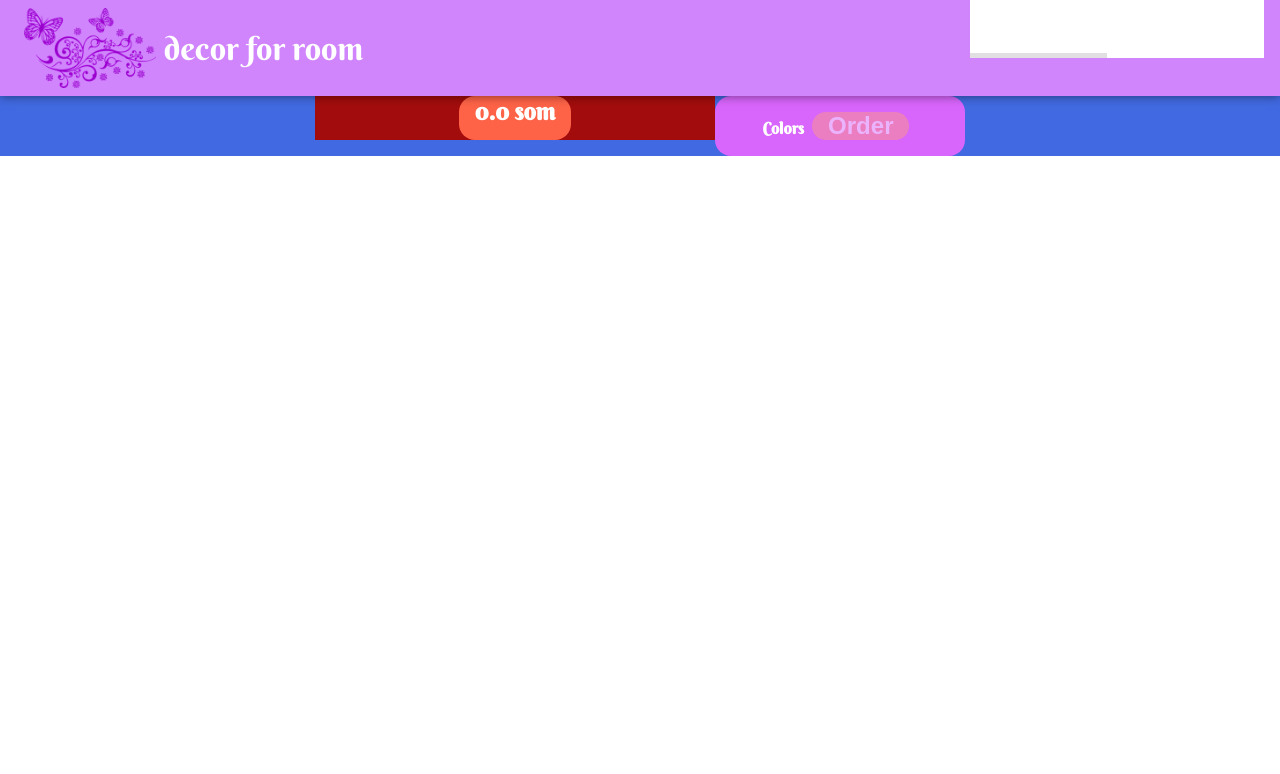
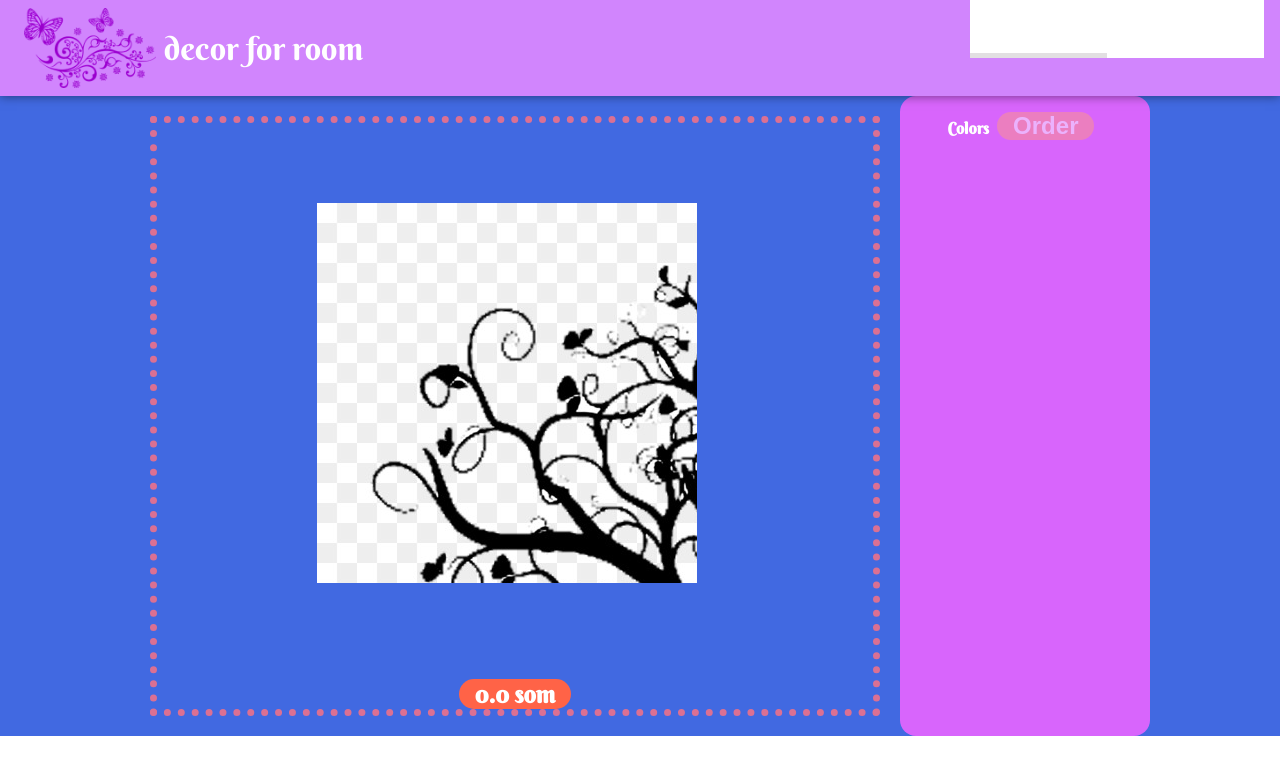
Before and after one commit to Nurkyz-Chynybaeva/builder, a React (Create React App) app: page / in a window 1280 px wide. Shown: the top 774 px of the page. Built offline with nearby package versions, Linux system fonts and the light colour scheme; no server answers.

Commit message:
decor preview

```diff
--- a/src/components/DecorBuilder/DecorPreview/DecorPreview.js
+++ b/src/components/DecorBuilder/DecorPreview/DecorPreview.js
@@ -1,6 +1,6 @@
 import classes from "./DecorPreview.module.css";
 import PartsDecor from "../PartsDecor/PartsDecor";
-
+import backgroundImage from "../../../images/background.jpg"
 
 
 const DecorPreview = ({ butterflies , price }) => {
@@ -18,9 +18,13 @@ const DecorPreview = ({ butterflies , price }) => {
   return (
     <div className={classes.DecorPreview}>
  <div className={classes.decor}>
+<div className = {classes.butterflies}
+style = {{backgroundImage : `url(${backgroundImage})`}}
+>
+
 
         {result}
-
+  </div>
     </div>
 
 <div className={classes.price}>{price.toFixed(1)} som</div>
--- a/src/components/DecorBuilder/DecorPreview/DecorPreview.module.css
+++ b/src/components/DecorBuilder/DecorPreview/DecorPreview.module.css
@@ -1,13 +1,3 @@
-
-.butterflies {
-  display: flex;
-  flex-wrap: wrap;
-  margin: 10px;
-  border:  20px solid;
-  flex-wrap: wrap;
-
-}
-
 
 .DecorPreview {
   flex: 0 0 400px;
@@ -15,7 +5,28 @@
   flex-wrap: wrap;
   margin-bottom: 1rem;
   justify-content: center;
-  background-color: rgb(163, 12, 12);
+border: 7px dotted palevioletred;
+margin: 20px 20px;
+}
+.decor{
+  width: 700px;
+  height: 540px;
+  margin-right: 1rem;
+  margin-bottom: 1rem;
+
+
+
+  display: flex;
+  justify-content: center;
+  align-items: center;
+}
+.butterflies{
+
+    width: 380px;
+    height: 380px;
+    justify-content:center;
+    position: relative;
+
 }
 .price {
   background-color: tomato;
```
